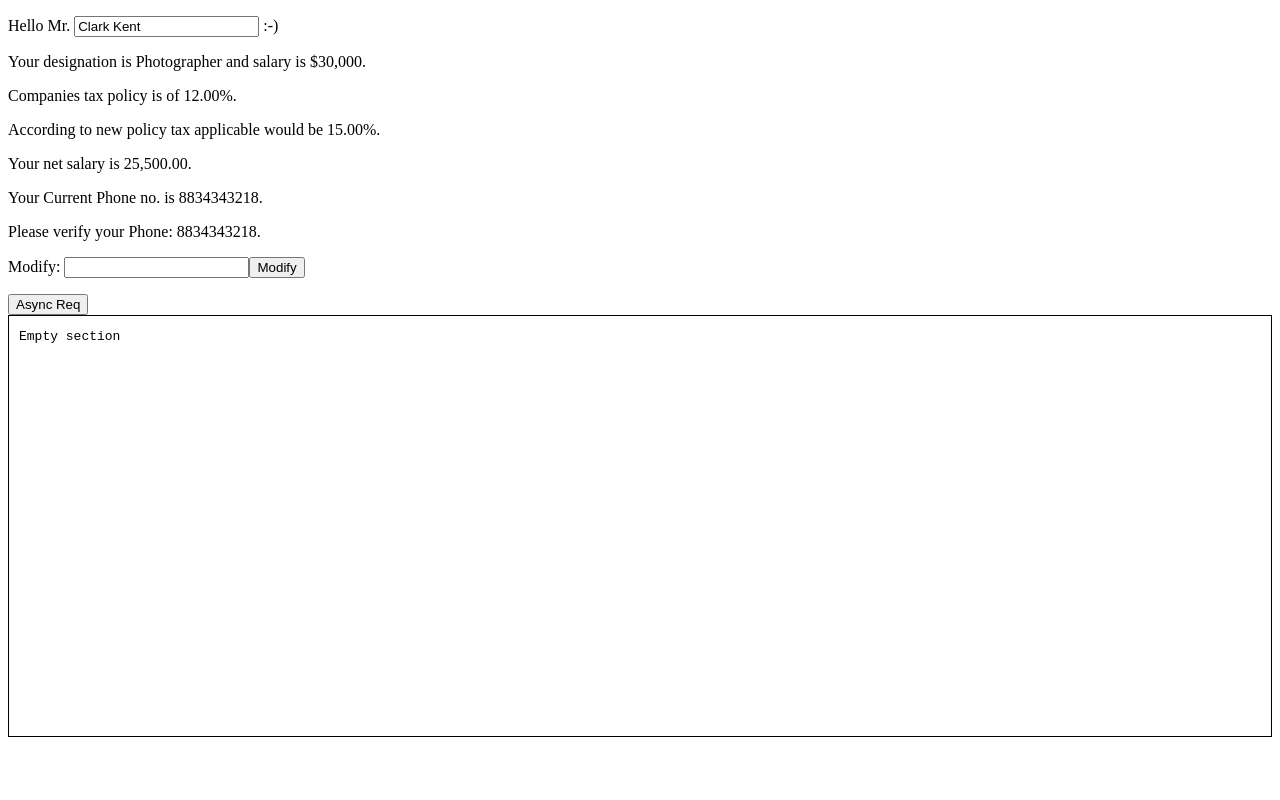
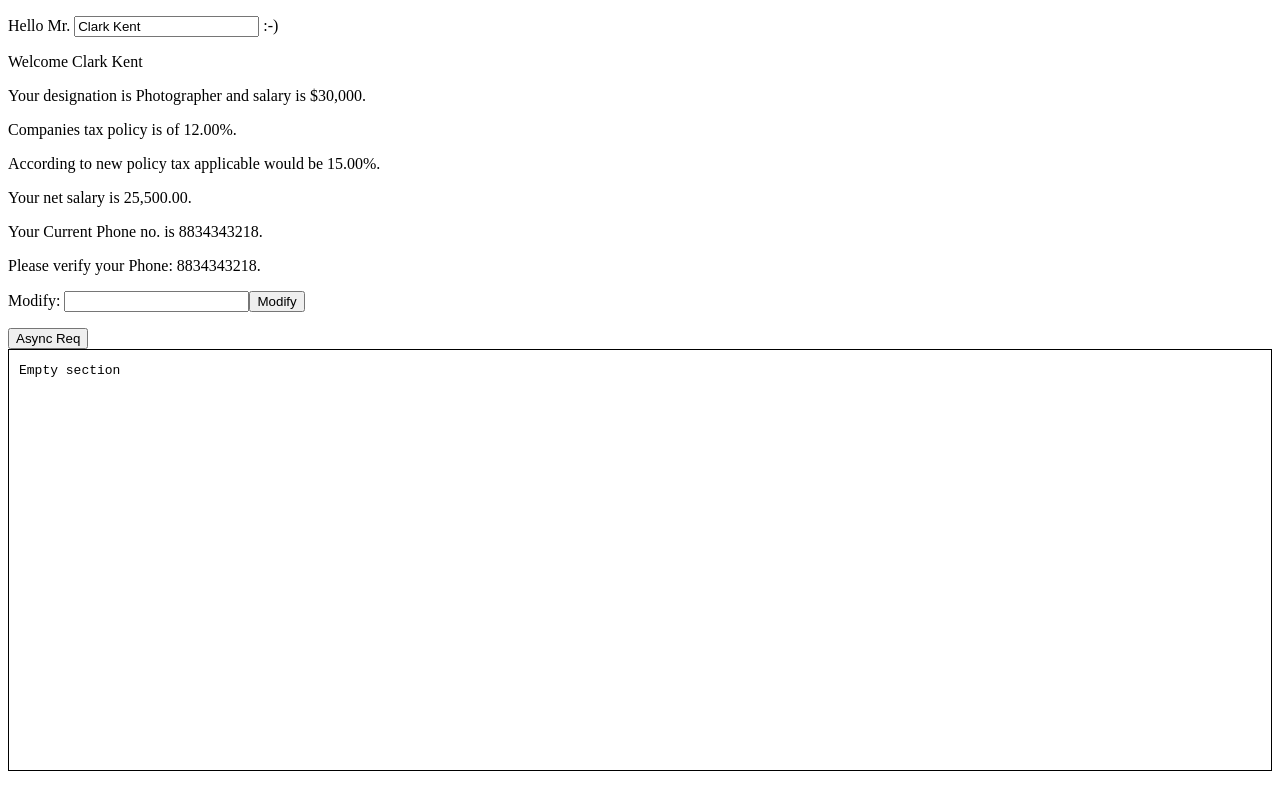
Before and after one commit to AmitHBhagat/hosting-101, a plain HTML site: page index.html in a window 1280 px wide. Drawn offline with Linux system fonts and the light colour scheme.

Commit message:
Dispaly welcome message

```diff
--- a/index.html
+++ b/index.html
@@ -13,6 +13,7 @@
     <div ng-controller="controller_1">
         <p>Hello Mr. <input type="text" ng-model="name"> :-)</p>
         <div ng-controller="controller_2">
+            <p>Welcome {{name}}</p>
             <p>Your designation is {{post}} and salary is {{sal | currency : '$' : '0'}}.</p>
             <p>Companies tax policy is of {{taxPercent | number : '2'}}%.</p>
             <div ng-controller="controller_3">
```
